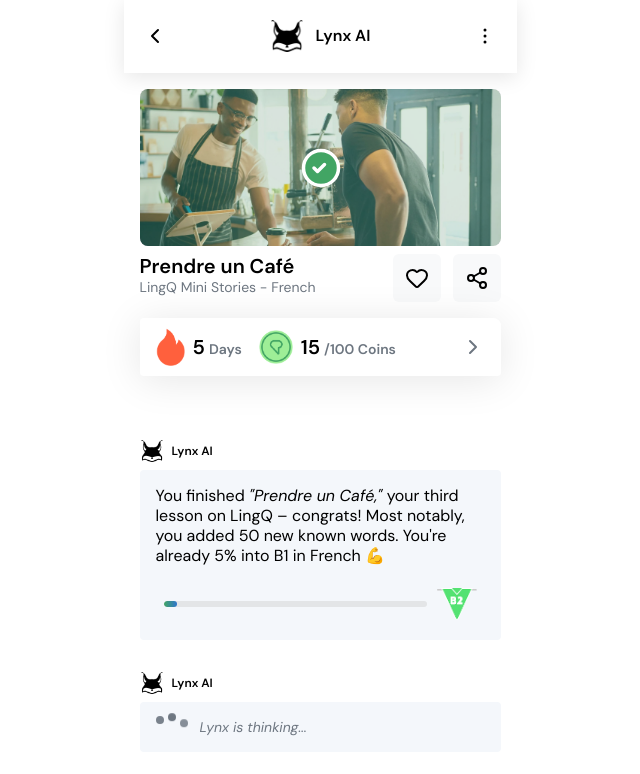
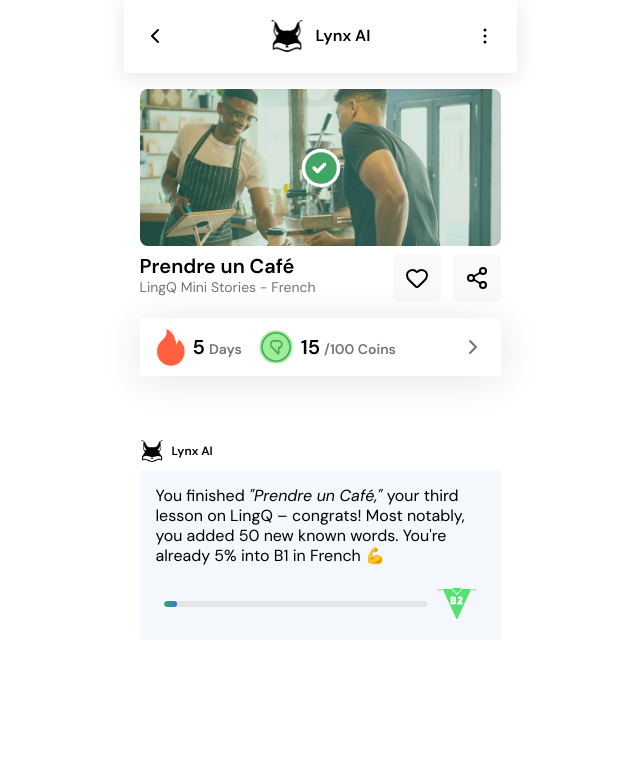
Before and after one commit to Tillk98/lesson-complete-v3, a React (Vite) app: page / in a window 1280 px wide. Shown: the top 774 px of the page, without its empty margins (320-960 px from the left). Built offline with nearby package versions, Linux system fonts and the light colour scheme.

Commit message:
Reverting removal of auto scroll

```diff
--- a/src/components/LessonCompleteScreen.tsx
+++ b/src/components/LessonCompleteScreen.tsx
@@ -61,7 +61,7 @@ const LessonCompleteScreen: React.FC<LessonCompleteScreenProps> = ({
       setAnimationPhase('stats')
     }, 2000)
 
-    // Phase 3: Typing indicator for first message (1s delay after stats)
+    // Phase 3: Typing indicator (1s delay after stats)
     const timer3 = setTimeout(() => {
       setShowTyping(true)
       setAnimationPhase('typing')
@@ -84,14 +84,8 @@ const LessonCompleteScreen: React.FC<LessonCompleteScreenProps> = ({
       ])
     }, 4000)
 
-    // Phase 5: Typing indicator for second message
+    // Phase 5: Second message (insight)
     const timer5 = setTimeout(() => {
-      setShowTyping(true)
-    }, 5000)
-
-    // Phase 6: Second message (insight) appears
-    const timer6 = setTimeout(() => {
-      setShowTyping(false)
       setChatMessages((prev) => [
         ...prev,
         {
@@ -105,16 +99,10 @@ const LessonCompleteScreen: React.FC<LessonCompleteScreenProps> = ({
           ),
         },
       ])
-    }, 6000)
+    }, 5500)
 
-    // Phase 7: Typing indicator for third message
-    const timer7 = setTimeout(() => {
-      setShowTyping(true)
-    }, 7000)
-
-    // Phase 8: Chart message appears
-    const timer8 = setTimeout(() => {
-      setShowTyping(false)
+    // Phase 6: Chart message
+    const timer6 = setTimeout(() => {
       setChatMessages((prev) => [
         ...prev,
         {
@@ -127,16 +115,10 @@ const LessonCompleteScreen: React.FC<LessonCompleteScreenProps> = ({
           ),
         },
       ])
-    }, 8000)
+    }, 7000)
 
-    // Phase 9: Typing indicator for fourth message
-    const timer9 = setTimeout(() => {
-      setShowTyping(true)
-    }, 9000)
-
-    // Phase 10: Improvement message appears
-    const timer10 = setTimeout(() => {
-      setShowTyping(false)
+    // Phase 7: Improvement message
+    const timer7 = setTimeout(() => {
       setChatMessages((prev) => [
         ...prev,
         {
@@ -149,7 +131,7 @@ const LessonCompleteScreen: React.FC<LessonCompleteScreenProps> = ({
           ),
         },
       ])
-    }, 10000)
+    }, 8500)
 
     return () => {
       clearTimeout(timer1)
@@ -159,12 +141,33 @@ const LessonCompleteScreen: React.FC<LessonCompleteScreenProps> = ({
       clearTimeout(timer5)
       clearTimeout(timer6)
       clearTimeout(timer7)
-      clearTimeout(timer8)
-      clearTimeout(timer9)
-      clearTimeout(timer10)
     }
   }, [])
 
+  // Auto-scroll to center new messages when they appear
+  useEffect(() => {
+    if (chatMessages.length > 0) {
+      // Small delay to ensure DOM is updated
+      setTimeout(() => {
+        const lastMessageId = chatMessages[chatMessages.length - 1].id
+        const lastMessageElement = messageRefs.current.get(lastMessageId)
+
+        if (lastMessageElement) {
+          // Center the message in the viewport, accounting for bottom actions
+          const elementRect = lastMessageElement.getBoundingClientRect()
+          const absoluteElementTop = elementRect.top + window.pageYOffset
+          const bottomActionsHeight = 180 // Approximate height of bottom actions
+          const availableHeight = window.innerHeight - bottomActionsHeight
+          const middle = absoluteElementTop - (availableHeight / 2) + (elementRect.height / 2)
+
+          window.scrollTo({
+            top: Math.max(0, middle),
+            behavior: 'smooth'
+          })
+        }
+      }, 200)
+    }
+  }, [chatMessages])
 
   // Scroll detection for header breadcrumb and bottom actions
   useEffect(() => {
@@ -220,6 +223,8 @@ const LessonCompleteScreen: React.FC<LessonCompleteScreenProps> = ({
 
       <div className={styles.content} ref={chatSectionRef}>
         <div className={styles.chatSection}>
+          {showTyping && <TypingIndicator />}
+
           {chatMessages.map((message, index) => (
             <div
               key={message.id}
@@ -237,8 +242,6 @@ const LessonCompleteScreen: React.FC<LessonCompleteScreenProps> = ({
             </div>
           ))}
 
-          {showTyping && <TypingIndicator />}
-
           {/* Scroll anchor at the bottom */}
           <div ref={chatEndRef} />
         </div>
```
